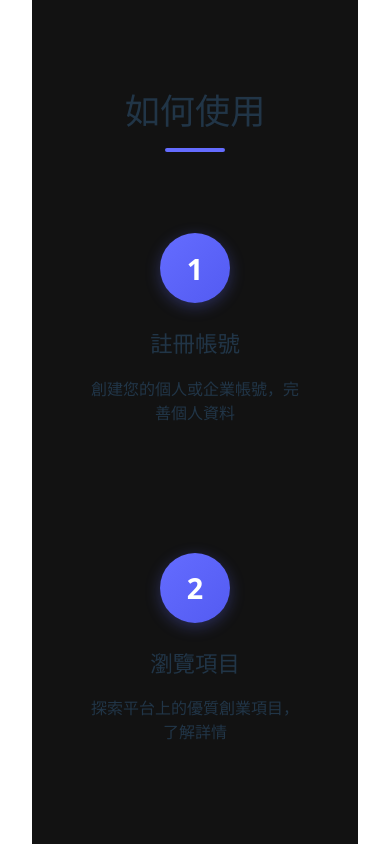
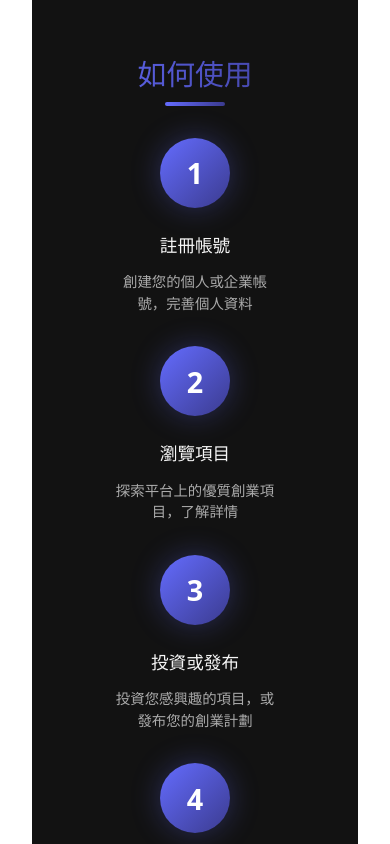
Before and after one commit to clay000095/vcplatform, a Vue app in the folder frontend/: page / in a window 390 px wide. Shown: the part 2420-3264 px from the top of the page. Built offline with nearby package versions, Linux system fonts and the light colour scheme.

Commit message:
home page modify

```diff
--- /dev/null
+++ b/frontend/src/components/HowToUse.vue
@@ -0,0 +1,195 @@
+<template>
+  <div class="how-to-use">
+    <h1 class="title">如何使用</h1>
+
+    <div class="steps">
+      <div class="step">
+        <div class="circle">1</div>
+        <h3>註冊帳號</h3>
+        <p>創建您的個人或企業帳號，完善個人資料</p>
+      </div>
+
+      <div class="step">
+        <div class="circle">2</div>
+        <h3>瀏覽項目</h3>
+        <p>探索平台上的優質創業項目，了解詳情</p>
+      </div>
+
+      <div class="step">
+        <div class="circle">3</div>
+        <h3>投資或發布</h3>
+        <p>投資您感興趣的項目，或發布您的創業計劃</p>
+      </div>
+
+      <div class="step">
+        <div class="circle">4</div>
+        <h3>管理與追蹤</h3>
+        <p>在個人儀表板中管理您的投資或項目進展</p>
+      </div>
+    </div>
+  </div>
+</template>
+
+<style scoped>
+.how-to-use {
+  padding: 6rem 2rem;
+  background: #121212;
+  color: #fff;
+}
+
+.title {
+  text-align: center;
+  font-size: 2.5rem;
+  margin-bottom: 5rem;
+  font-weight: 600;
+  background: linear-gradient(90deg, #646cff, #3b3b8f);
+  -webkit-background-clip: text;
+  -webkit-text-fill-color: transparent;
+  position: relative;
+}
+
+.title::after {
+  content: '';
+  position: absolute;
+  bottom: -1rem;
+  left: 50%;
+  transform: translateX(-50%);
+  width: 60px;
+  height: 4px;
+  background: linear-gradient(90deg, #646cff, #3b3b8f);
+  border-radius: 2px;
+}
+
+.steps {
+  display: flex;
+  justify-content: center;
+  gap: 4rem;
+  flex-wrap: wrap;
+  max-width: 1400px;
+  margin: 0 auto;
+}
+
+.step {
+  display: flex;
+  flex-direction: column;
+  align-items: center;
+  text-align: center;
+  width: 220px;
+}
+
+.circle {
+  width: 100px;
+  height: 100px;
+  border-radius: 50%;
+  background: linear-gradient(135deg, #646cff, #3b3b8f);
+  display: flex;
+  align-items: center;
+  justify-content: center;
+  font-size: 2.5rem;
+  font-weight: bold;
+  color: white;
+  margin-bottom: 1.5rem;
+  box-shadow: 0 0 30px rgba(100, 108, 255, 0.3);
+  transition: all 0.3s ease;
+}
+
+.step:hover .circle {
+  transform: translateY(-5px);
+  box-shadow: 0 0 40px rgba(100, 108, 255, 0.5);
+}
+
+.step h3 {
+  font-size: 1.3rem;
+  margin: 0 0 0.8rem 0;
+  color: #f5f5f5;
+}
+
+.step p {
+  font-size: 1rem;
+  color: #aaa;
+  line-height: 1.5;
+  margin: 0;
+}
+
+@media (max-width: 1200px) {
+  .steps {
+    gap: 3rem;
+  }
+
+  .step {
+    width: 200px;
+  }
+
+  .circle {
+    width: 90px;
+    height: 90px;
+    font-size: 2.2rem;
+  }
+}
+
+@media (max-width: 768px) {
+  .how-to-use {
+    padding: 4rem 1.5rem;
+  }
+
+  .title {
+    font-size: 2rem;
+    margin-bottom: 4rem;
+  }
+
+  .steps {
+    gap: 2.5rem;
+  }
+
+  .step {
+    width: 180px;
+  }
+
+  .circle {
+    width: 80px;
+    height: 80px;
+    font-size: 2rem;
+  }
+
+  .step h3 {
+    font-size: 1.2rem;
+  }
+
+  .step p {
+    font-size: 0.95rem;
+  }
+}
+
+@media (max-width: 480px) {
+  .how-to-use {
+    padding: 3rem 1rem;
+  }
+
+  .title {
+    font-size: 1.8rem;
+    margin-bottom: 3rem;
+  }
+
+  .steps {
+    gap: 2rem;
+  }
+
+  .step {
+    width: 160px;
+  }
+
+  .circle {
+    width: 70px;
+    height: 70px;
+    font-size: 1.8rem;
+  }
+
+  .step h3 {
+    font-size: 1.1rem;
+  }
+
+  .step p {
+    font-size: 0.9rem;
+  }
+}
+</style>
--- a/frontend/src/views/Home.vue
+++ b/frontend/src/views/Home.vue
@@ -31,24 +31,7 @@
         </div>
       </div>
     </div>
-
-    <div class="how-it-works">
-      <div class="container">
-        <h2 v-motion-slide-visible-once-bottom>如何使用</h2>
-        <div class="steps">
-          <div class="step"
-               v-for="(step, index) in steps"
-               :key="index"
-               v-motion-slide-visible-once-bottom
-               :delay="index * 200">
-            <div class="step-number">{{ index + 1 }}</div>
-            <h3>{{ step.title }}</h3>
-            <p>{{ step.description }}</p>
-          </div>
-        </div>
-      </div>
-    </div>
-
+    <HowToUse />
     <div class="cta">
       <div class="container" v-motion-slide-visible-once-bottom>
         <h2>準備好開始了嗎？</h2>
@@ -63,11 +46,14 @@
         </div>
       </div>
     </div>
+
+
   </div>
 </template>
 
 <script setup>
 import { ref } from 'vue'
+import HowToUse from '../components/HowToUse.vue'
 
 const features = ref([
   {
@@ -89,25 +75,6 @@ const features = ref([
     icon: '🌐',
     title: '全球視野',
     description: '連接全球創業者與投資者，打造國際化平台'
-  }
-])
-
-const steps = ref([
-  {
-    title: '註冊帳號',
-    description: '創建您的個人或企業帳號，完善個人資料'
-  },
-  {
-    title: '瀏覽項目',
-    description: '探索平台上的優質創業項目，了解詳情'
-  },
-  {
-    title: '投資或發布',
-    description: '投資感興趣的項目，或發布您的創業計劃'
-  },
-  {
-    title: '管理與追蹤',
-    description: '在個人儀表板中管理您的投資或項目進展'
   }
 ])
 </script>
```
